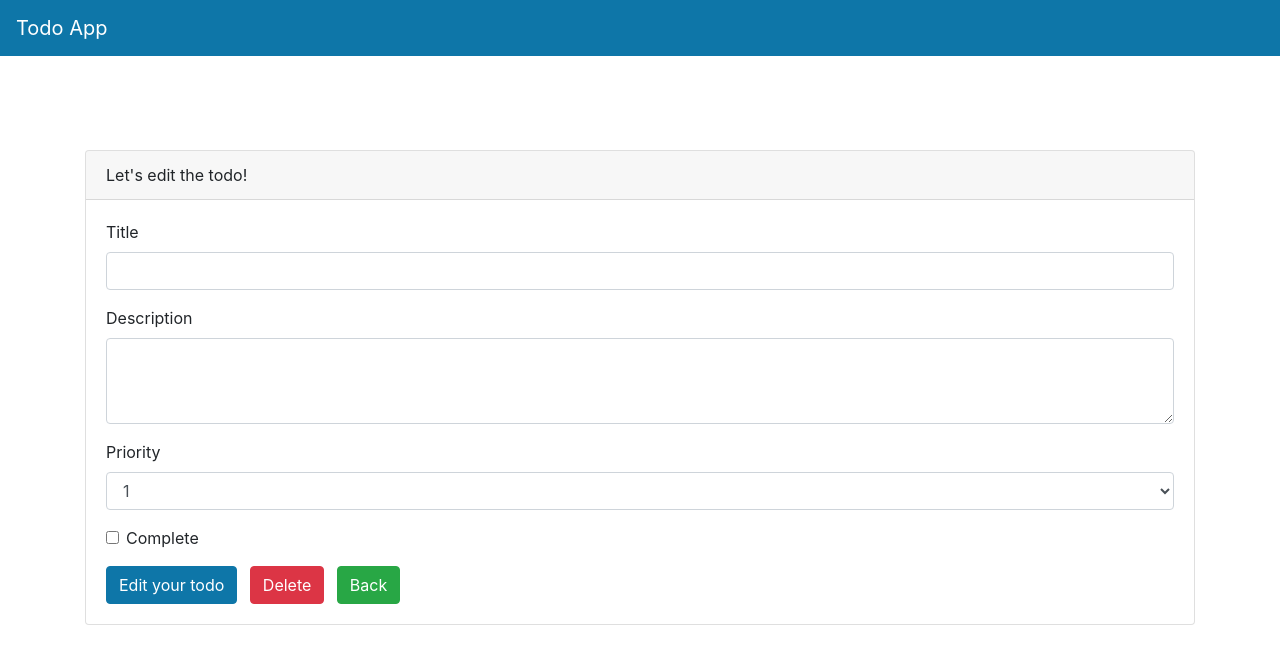
After one commit to Ydv-Suman/learn-fastapi, a FastAPI app: template TodoApp/templates/edit-todo.html in a window 1280 px wide. The commit adds this page. Shown: the top 664 px of the page. Run offline with FastAPI, Linux system fonts and the light colour scheme; the template is opened without the code that fills it, so the values that code supplies are empty; some libraries are stand-ins or nearby versions.

Commit message:
completed frontend

```diff
--- a/TodoApp/main.py
+++ b/TodoApp/main.py
@@ -1,12 +1,12 @@
 # import dependencies
 from pathlib import Path
-from fastapi import FastAPI, Request
+from fastapi import FastAPI, Request, status, HTTPException
 from .models import Base
 from .database import engine
-from fastapi.templating import Jinja2Templates
 from fastapi.staticfiles import StaticFiles
 from .routers import auth, todos, admin, users
-
+from .routers.auth import get_current_user
+from fastapi.responses import RedirectResponse
 
 app = FastAPI()
 
@@ -15,11 +15,16 @@ Base.metadata.create_all(bind=engine)
 
 # Get the directory where this file is located
 BASE_DIR = Path(__file__).parent
-templates = Jinja2Templates(directory=str(BASE_DIR / "templates"))
+#templates = Jinja2Templates(directory=str(BASE_DIR / "templates"))
 app.mount("/static", StaticFiles(directory=str(BASE_DIR / "static")))
 @app.get("/")
-def test(request: Request):
-    return templates.TemplateResponse("home.html", {"request":request})
+async def root_redirect(request: Request):
+    try:
+        token = request.cookies.get('access_token')
+        await get_current_user(request, token=token)
+        return RedirectResponse("/todos/todo-page", status_code=status.HTTP_302_FOUND)
+    except HTTPException:
+        return RedirectResponse("/auth/login-page", status_code=status.HTTP_302_FOUND)
 
 
 
--- a/TodoApp/static/css/base.css
+++ b/TodoApp/static/css/base.css
@@ -15,6 +15,8 @@ h1, h2, h3, h4, h5, h6 {
 
 .strike-through-td {
     text-decoration: line-through;
+    opacity: 0.6;
+    color: #6c757d;
 }
 
 /* h1 {
--- a/TodoApp/static/js/base.js
+++ b/TodoApp/static/js/base.js
@@ -16,7 +16,7 @@
             };
 
             try {
-                const response = await fetch('/todos/todo', {
+                const response = await fetch('/todos/createTodo', {
                     method: 'POST',
                     headers: {
                         'Content-Type': 'application/json',
@@ -27,6 +27,7 @@
 
                 if (response.ok) {
                     form.reset(); // Clear the form
+                    window.location.href = '/todos/todo-page'; // Redirect to the todo page
                 } else {
                     // Handle error
                     const errorData = await response.json();
@@ -66,7 +67,7 @@
 
             console.log(`${todoId}`)
 
-            const response = await fetch(`/todos/todo/${todoId}`, {
+            const response = await fetch(`/todos/updateTodo/${todoId}`, {
                 method: 'PUT',
                 headers: {
                     'Content-Type': 'application/json',
@@ -98,7 +99,7 @@
                     throw new Error('Authentication token not found');
                 }
 
-                const response = await fetch(`/todos/todo/${todoId}`, {
+                const response = await fetch(`/todos/deleteTodo/${todoId}`, {
                     method: 'DELETE',
                     headers: {
                         'Authorization': `Bearer ${token}`
--- /dev/null
+++ b/TodoApp/templates/edit-todo.html
@@ -0,0 +1,42 @@
+{% extends 'layout.html' %}
+{% block content %}
+<div class="container" style="margin-top: 80px;">
+    <div class="card">
+        <div class="card-header">
+            Let's edit the todo!
+        </div>
+        <div class="card-body">
+            <form id="editTodoForm">
+                <input type="hidden" name="id" value="{{ todo.id }}">
+                <div class="form-group">
+                    <label for="title">Title</label>
+                    <input type="text" class="form-control" name="title" id="title" value="{{ todo.title }}" required>
+                </div>
+                <div class="form-group">
+                    <label for="description">Description</label>
+                    <textarea class="form-control" name="description" id="description" rows="3" required>{{ todo.description }}</textarea>
+                </div>
+                <div class="form-group">
+                    <label for="priority">Priority</label>
+                    <select name="priority" id="priority" class="form-control" required>
+                        <option value="1" {% if todo.priority==1 %}selected{% endif %}>1</option>
+                        <option value="2" {% if todo.priority==2 %}selected{% endif %}>2</option>
+                        <option value="3" {% if todo.priority==3 %}selected{% endif %}>3</option>
+                        <option value="4" {% if todo.priority==4 %}selected{% endif %}>4</option>
+                        <option value="5" {% if todo.priority==5 %}selected{% endif %}>5</option>
+                    </select>
+                </div>
+                <div class="form-group form-check">
+                    <input type="checkbox" class="form-check-input" id="complete" name="complete" {% if todo.complete %}checked{% endif %}>
+                    <label class="form-check-label" for="complete">Complete</label>
+                </div>
+                <div class="mt-3">
+                    <button type="submit" class="btn btn-primary">Edit your todo</button>
+                    <button type="button" id="deleteButton" class="btn btn-danger ml-2">Delete</button>
+                    <a href="/todos/todo-page" class="btn btn-success ml-2">Back</a>
+                </div>
+            </form>
+        </div>
+    </div>
+</div>
+{% endblock %}
--- a/TodoApp/templates/layout.html
+++ b/TodoApp/templates/layout.html
@@ -8,10 +8,11 @@
     <title>TodoApp</title>
 </head>
 <body>
+    {% include 'navbar.html'%}
     {% block content%}
 
     {% endblock %}
-    <script src="/static/js/base.js" defer></script>
+    <script src="/static/js/base.js?v=2" defer></script>
     <script src="/static/js/jquery-slim.js"></script>
     <script src="/static/js/bootstrap.js"></script>
     <script src="/static/js/popper.js"></script>
--- /dev/null
+++ b/TodoApp/templates/navbar.html
@@ -0,0 +1,24 @@
+<div>
+    <nav class="navbar navbar-expand-md navbar-dark main-color fixed-top">
+        <a class="navbar-brand" href="#">Todo App</a>
+        <button class="navbar-toggler" type="button" data-toggle="collapse" data-target="#navbarNav" aria-controls="navbarNav" aria-expanded="false" aria-label="Toggle navigation">
+            <span class="navbar-toggler-icon"></span>
+        </button>
+        <div class="collapse navbar-collapse" id="navbarNav">
+            <ul class="navbar-nav">
+                {% if user%}
+                <li class="nav-item active">
+                    <a class="nav-link" href="/todos/todo-page">Home</a>
+                </li>
+                {% endif %}
+            </ul>
+            <ul class="navbar-nav ml-auto">
+                {% if user%}
+                <li class="nav-item m-1">
+                    <a type="button" class="btn btn-outline-light text-white" onclick="logout()">Logout</a>
+                </li>
+                {% endif %}
+            </ul>
+        </div>
+    </nav>
+</div>
```
Also changed, not shown: TodoApp/routers/todos.py (+34 -1 lines), TodoApp/templates/add-todo.html (added, +30 -0 lines), TodoApp/templates/todo.html (+10 -8 lines).
